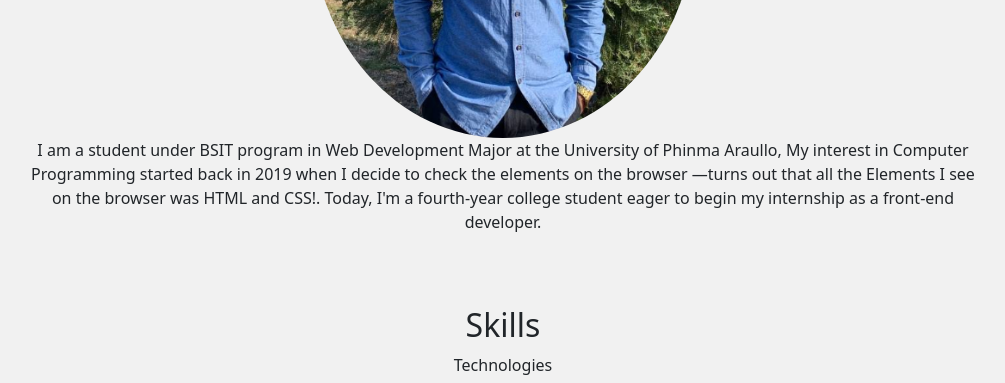
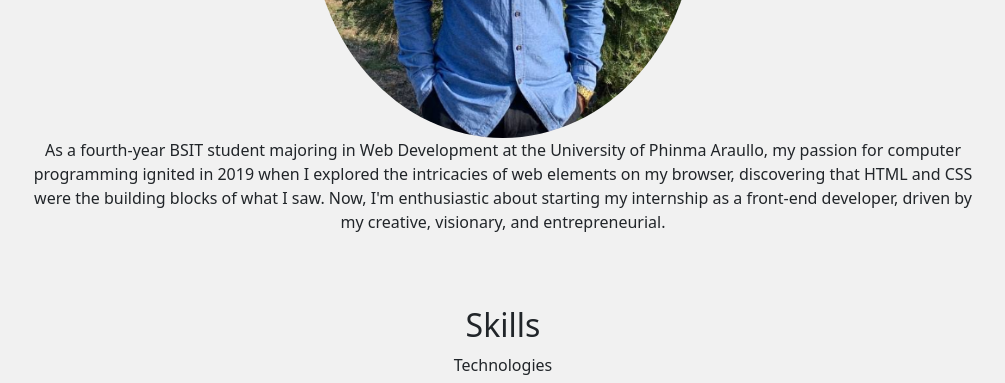
Before and after one commit to Rennzyys/Renzjoshuaromano, a plain HTML site: page main.html in a window 1280 px wide. Shown: the part 1240-1623 px from the top of the page, without its empty margins (137-1142 px from the left). Drawn offline with nearby package versions, Linux system fonts and the light colour scheme; files whose address does not match are found by name.

Commit message:
Update main.html

```diff
--- a/main.html
+++ b/main.html
@@ -156,10 +156,11 @@
           />
         </picture>
         <p>
-          I am a student under BSIT program in Web Development Major at the University of Phinma Araullo,
-          My interest in Computer Programming started back in 2019 when I decide to check the elements
-          on the browser —turns out that all the Elements I see on the browser was HTML and CSS!. Today,
-          I'm a fourth-year college student eager to begin my internship as a front-end developer. <br> <br>
+         As a fourth-year BSIT student majoring in Web Development at the University of Phinma Araullo,
+          my passion for computer programming ignited in 2019 when I explored the intricacies of web
+          elements on my browser, discovering that HTML and CSS were the building blocks of what I saw.
+          Now, I'm enthusiastic about starting my internship as a front-end developer, driven by my creative,
+          visionary, and entrepreneurial. <br> <br>
         </p>
       </div>
 
```
